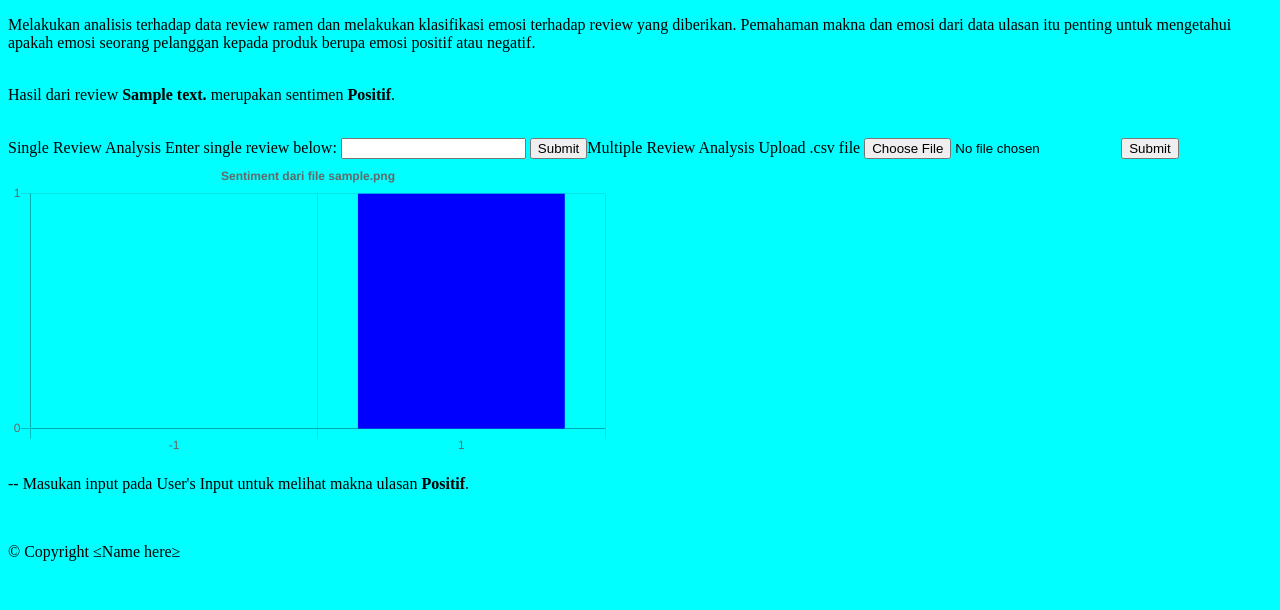
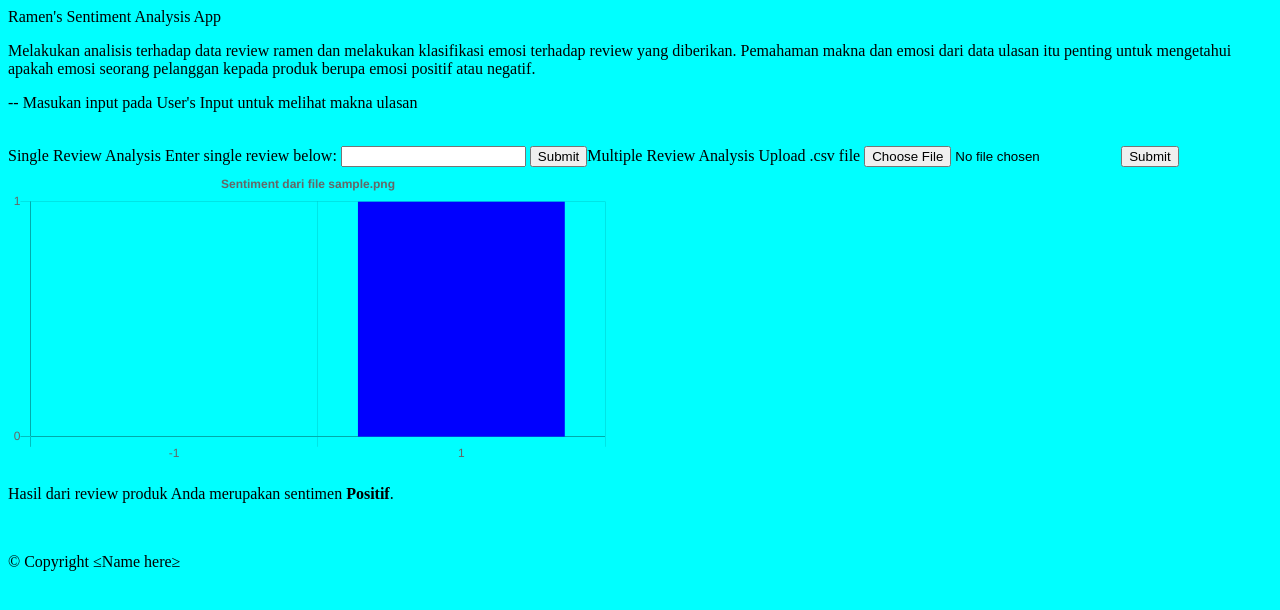
Before and after one commit to ayogaks/SentimentProgram, a PHP site: template app/view/pages/indexview.php in a window 1280 px wide. Shown: the top 610 px of the page. Run offline with PHP 8.4, Linux system fonts and the light colour scheme; the template is opened without the code that fills it: most values are stand-ins (such as "Sample title", 1, 10 or a date in 2020); data that the repository does not hold is empty; some libraries are stand-ins or nearby versions.

Commit message:
Perbaikan posisi text

```diff
--- a/app/view/pages/indexview.php
+++ b/app/view/pages/indexview.php
@@ -1,14 +1,17 @@
 <?php
 #halaman viewnya di sini
 #Yang diedit buat ditampilin ke client di bagian ini
-$title = "Sentiment Analyzer";
+
+$title = "Ramen's Sentiment Analysis App";
+
+echo "Ramen's Sentiment Analysis App";
 
 echo "<p>Melakukan analisis terhadap data review ramen dan melakukan klasifikasi emosi terhadap review yang diberikan. Pemahaman makna dan emosi dari data ulasan itu penting untuk mengetahui apakah emosi seorang pelanggan kepada
 produk berupa emosi positif atau negatif.</p>";
+?>
 
-if (isset($sentiment) && $sentiment != 0) {
-    echo "<br> Hasil dari review " . (isset($singleReview) ? "<strong>" . $singleReview . "</strong>" : "") . " merupakan sentimen <strong>" . ($sentiment > 0 ? "Positif" : "Negatif") . "</strong>.</p></br>";
-}
+<?php
+    echo "<p>-- Masukan input pada User's Input untuk melihat makna ulasan </p></br>";
 ?>
 
 <div class="UserInput">
@@ -39,9 +42,8 @@ if (isset($sentiments)) {
 
 
 <?php
-#Ini yang berubah" sesuai input
 if (isset($sentiment) && $sentiment != 0) {
-    echo "<p>-- Masukan input pada User's Input untuk melihat makna ulasan <strong>" . ($sentiment > 0 ? " Positif" : " Negatif") . "</strong>.</p></br>";
+    echo "<br> Hasil dari review produk Anda merupakan sentimen <strong>" . ($sentiment > 0 ? "Positif" : "Negatif") . "</strong>.</p></br>";
 }
 ?>
 
```
